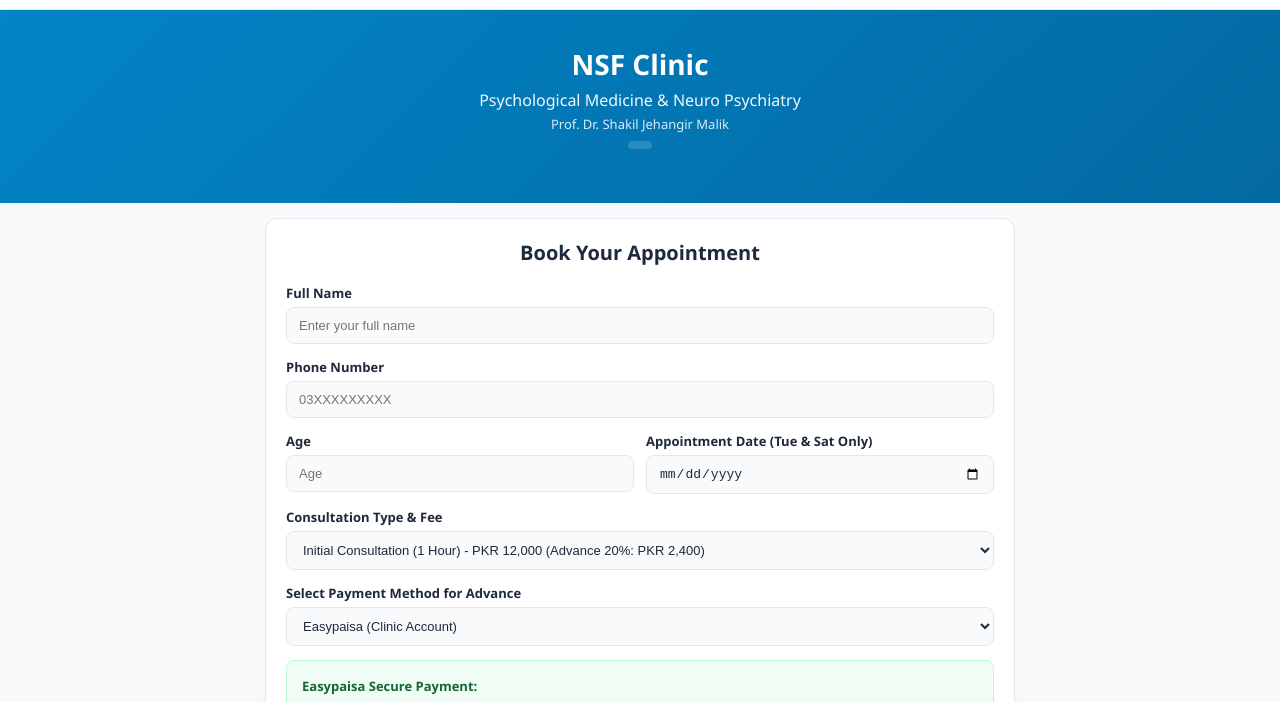
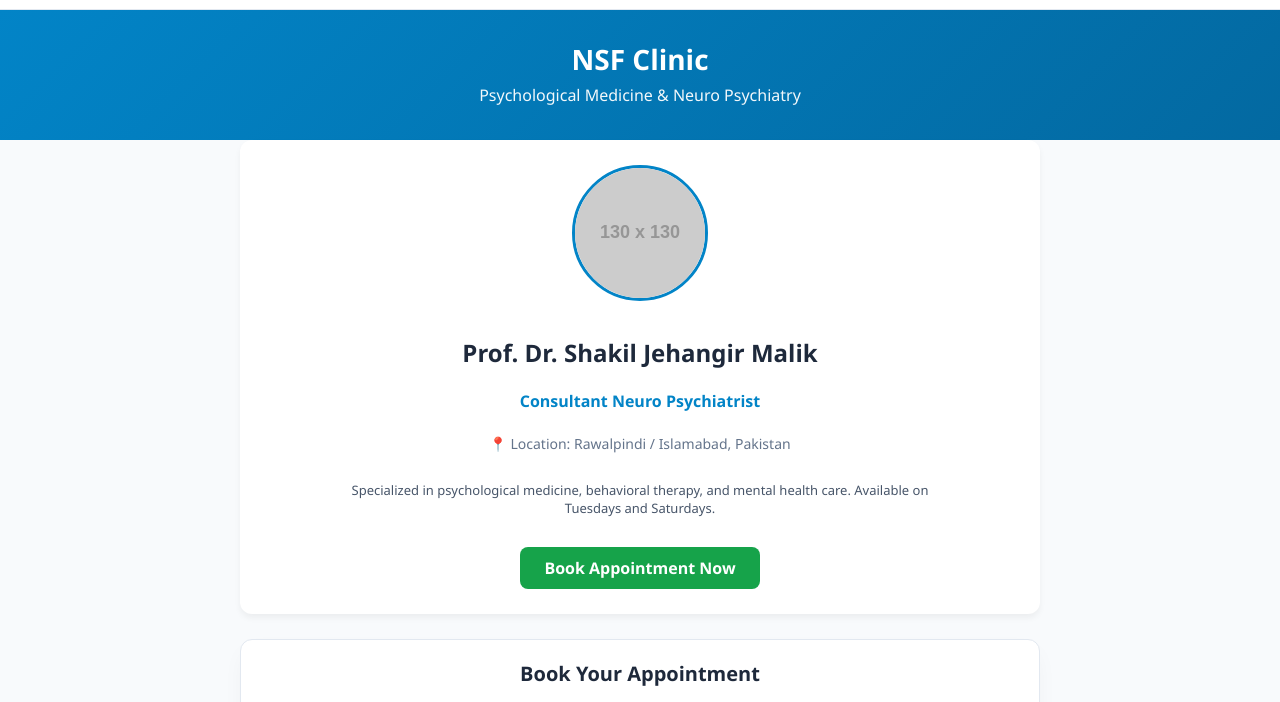
Before and after one commit to akashpolus123-alt/Clinic-book, a website: page public/index.html in a window 1280 px wide. Shown: the part 48-750 px from the top of the page. Drawn offline with Linux system fonts and the light colour scheme; placeholder pictures from the web are drawn by us.

Commit message:
update profile and booking button

```diff
--- a/public/index.html
+++ b/public/index.html
@@ -6,11 +6,40 @@
     <title>NSF - Psychological Medicine & Neuro Psychiatry</title>
     <link rel="stylesheet" href="style.css">
     <style>
-        main {
-            padding-top: 20px;
+        main { padding-top: 20px; }
+        .form-card { margin-top: 15px; }
+        .profile-section {
+            background: #ffffff;
+            border-radius: 12px;
+            padding: 25px;
+            box-shadow: 0 4px 6px rgba(0,0,0,0.05);
+            display: flex;
+            flex-direction: column;
+            align-items: center;
+            text-align: center;
+            margin-bottom: 25px;
         }
-        .form-card {
+        .doctor-img {
+            width: 130px;
+            height: 130px;
+            border-radius: 50%;
+            object-fit: cover;
+            border: 3px solid #0284c7;
+            margin-bottom: 15px;
+        }
+        .book-btn-hero {
+            display: inline-block;
+            background: #16a34a;
+            color: white;
+            padding: 10px 24px;
+            border-radius: 8px;
+            text-decoration: none;
+            font-weight: 600;
             margin-top: 15px;
+            transition: background 0.2s;
+        }
+        .book-btn-hero:hover {
+            background: #15803d;
         }
     </style>
 </head>
@@ -26,19 +55,31 @@
         </nav>
     </header>
 
-    <!-- Hero Section with Availability Info -->
-    <section class="hero">
+    <!-- Hero Section -->
+    <section class="hero" style="text-align: center; padding: 30px 20px;">
         <h1>NSF Clinic</h1>
         <p class="subtitle">Psychological Medicine & Neuro Psychiatry</p>
-        <p class="doctor">Prof. Dr. Shakil Jehangir Malik</p>
-        <p style="margin-top: 8px; font-size: 14px; background: rgba(255, 255, 255, 0.15); display: inline-block; padding: 4px 12px; border-radius: 20px; color: #e0f2fe;">
     </section>
 
-    <!-- Main Content & Booking Form -->
-    <main>
+    <!-- Main Content -->
+    <main style="max-width: 800px; margin: 0 auto; padding: 0 15px;">
+
+        <!-- Doctor Profile Card with Picture & Location -->
+        <div class="profile-section">
+            <!-- Yahan doctor ki picture ka link ya local asset lagaya gaya hai -->
+            <img src="doctor.jpg" alt="Prof. Dr. Shakil Jehangir Malik" class="doctor-img" onerror="this.src='https://via.placeholder.com/130?text=Doctor'">
+            <h2 style="color: #1e293b; margin-bottom: 5px;">Prof. Dr. Shakil Jehangir Malik</h2>
+            <p style="color: #0284c7; font-weight: 600; margin-bottom: 8px;">Consultant Neuro Psychiatrist</p>
+            <p style="color: #64748b; font-size: 14px; margin-bottom: 15px;">📍 Location: Rawalpindi / Islamabad, Pakistan</p>
+            <p style="color: #475569; font-size: 13px; max-width: 600px; margin-bottom: 15px;">
+                Specialized in psychological medicine, behavioral therapy, and mental health care. Available on Tuesdays and Saturdays.
+            </p>
+            <!-- Booking Button Jo Form Ki Taraf Le Jata Hai -->
+            <a href="#bookingFormCard" class="book-btn-hero">Book Appointment Now</a>
+        </div>
 
         <!-- Booking Form Card -->
-        <div class="form-card">
+        <div class="form-card" id="bookingFormCard">
             <h2>Book Your Appointment</h2>
 
             <form id="bookingForm">
@@ -80,7 +121,7 @@
                     </select>
                 </div>
 
-                <!-- Professional Payment Box with Direct App Launcher & Copy Option -->
+                <!-- Professional Payment Box -->
                 <div id="accountDetailsBox" style="background: #f0fdf4; border: 1px solid #bbf7d0; padding: 15px; border-radius: 8px; margin-bottom: 14px; font-size: 13px; color: #166534; line-height: 1.6;">
                     <strong>Easypaisa Secure Payment:</strong><br>
                     Amount to Send: <strong id="payableAmount" style="color: #dc2626; font-size: 15px;">PKR 2,400</strong><br>
@@ -109,15 +150,15 @@
                     <textarea id="patientProblem" rows="3" placeholder="Describe your issue briefly..."></textarea>
                 </div>
 
-                <button type="submit">Confirm & Submit Appointment</button>
+                <button type="submit" style="width: 100%; background: #0284c7; color: white; padding: 12px; border: none; border-radius: 6px; font-weight: 600; cursor: pointer;">Confirm & Submit Appointment</button>
             </form>
-            <p id="responseMsg"></p>
+            <p id="responseMsg" style="margin-top: 10px; text-align: center; font-weight: 550;"></p>
         </div>
 
     </main>
 
     <!-- Professional Footer -->
-    <footer style="text-align: center; padding: 20px; font-size: 12px; color: var(--text-muted); border-top: 1px solid var(--border-color); margin-top: 40px;">
+    <footer style="text-align: center; padding: 20px; font-size: 12px; color: #64748b; border-top: 1px solid #e2e8f0; margin-top: 40px;">
         &copy; 2026 NSF Clinic (Prof. Dr. Shakil Jehangir Malik). All rights reserved.
     </footer>
 
```
